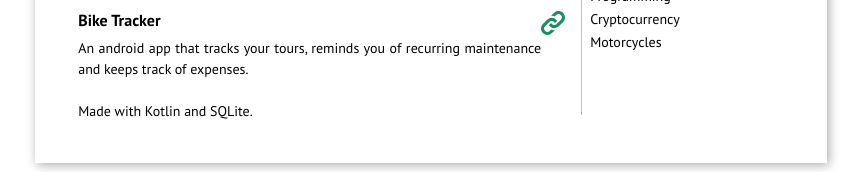
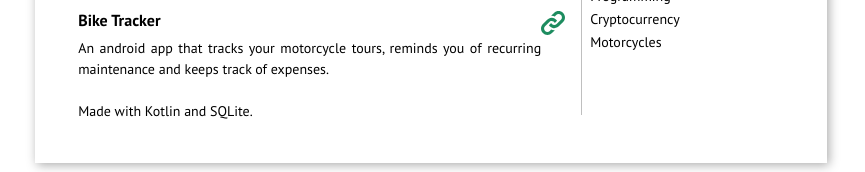
Before and after one commit to Meeeeez/2021-04-04_PersonalWebsite, a plain HTML site: page cv.html in a window 1280 px wide. Shown: the part 1005-1177 px from the top of the page, without its empty margins (209-1074 px from the left). Drawn offline with Linux system fonts and the light colour scheme.

Commit message:
Updated CV

```diff
--- a/cv.html
+++ b/cv.html
@@ -117,7 +117,7 @@
                     </h3>
 
                     <p>
-                        An android app that tracks your tours, reminds you of
+                        An android app that tracks your motorcycle tours, reminds you of
                         recurring maintenance and keeps track of expenses.<br><br>
                         Made with Kotlin and SQLite.
                     </p>
```
